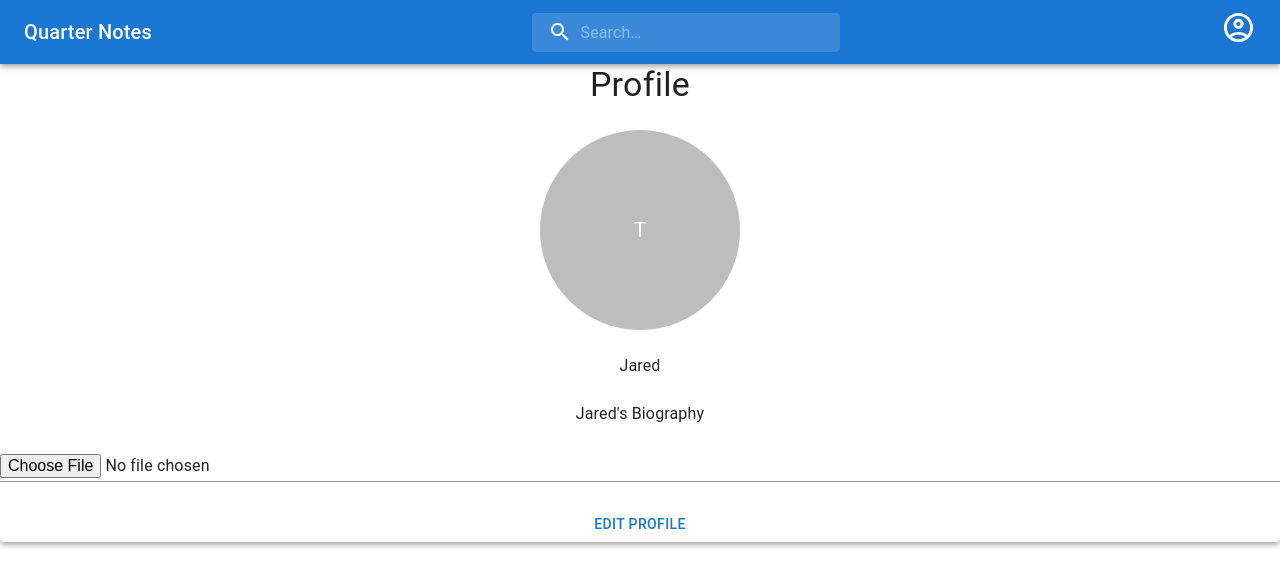
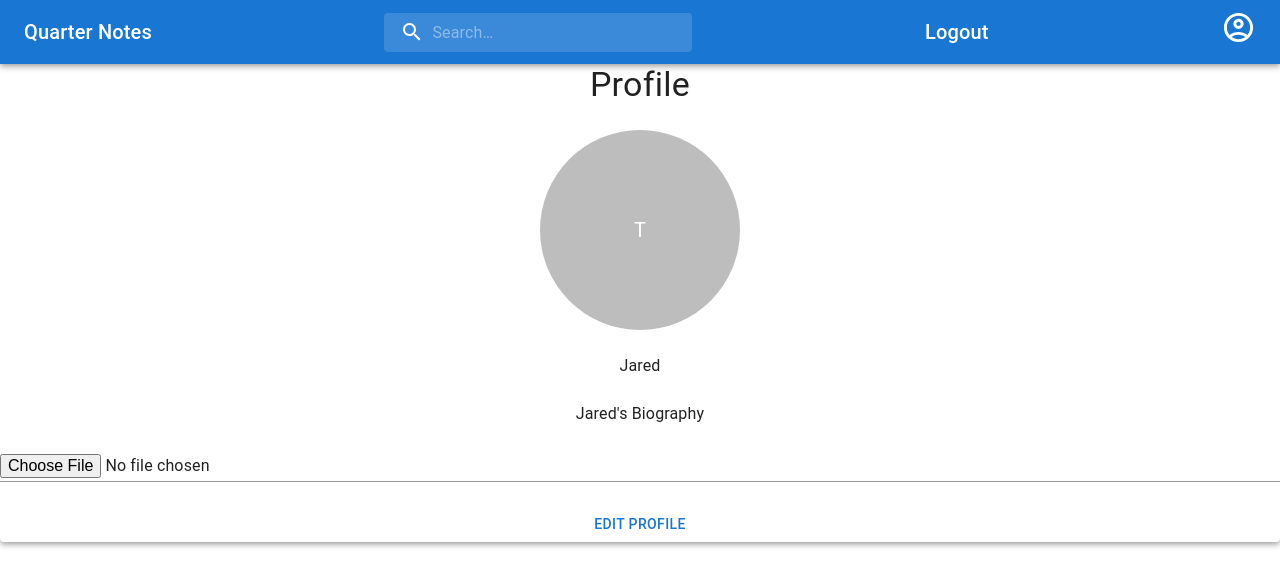
Before and after one commit to ZacharyKay33/Capstone_QuickNotes, a Next.js app: page /profile in a window 1280 px wide. Shown: the top 586 px of the page. Built offline with nearby package versions, Linux system fonts and the light colour scheme; no server answers.

Commit message:
Update Navbar.tsx
add logout

```diff
--- a/components/Navbar.tsx
+++ b/components/Navbar.tsx
@@ -91,6 +91,17 @@ export default function SearchAppBar() {
               }}
             />
           </Search>
+           <Link href="/" passHref>
+            <Typography
+              variant="h6"
+              noWrap
+              component="div"
+              sx={{ flexGrow: 1, display: { xs: "none", sm: "block" } }}
+              textAlign="right"
+            >
+              Logout
+            </Typography>
+          </Link>
           <Link href="/profile" passHref>
             <Typography
               variant="h6"
```
